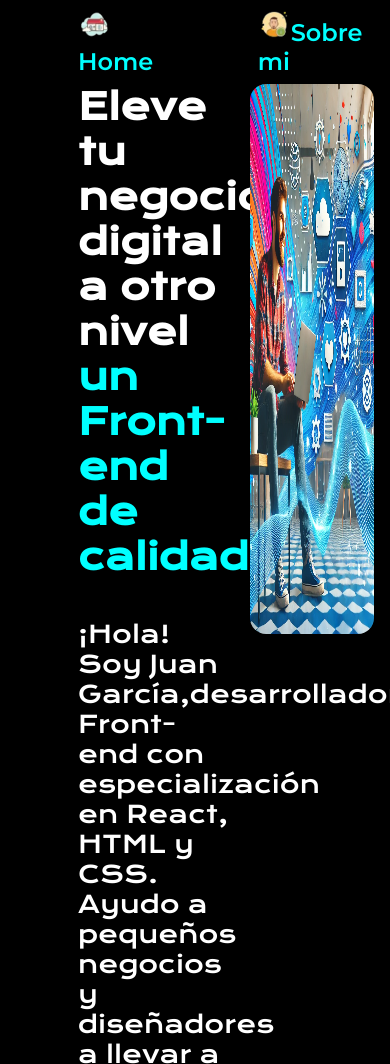
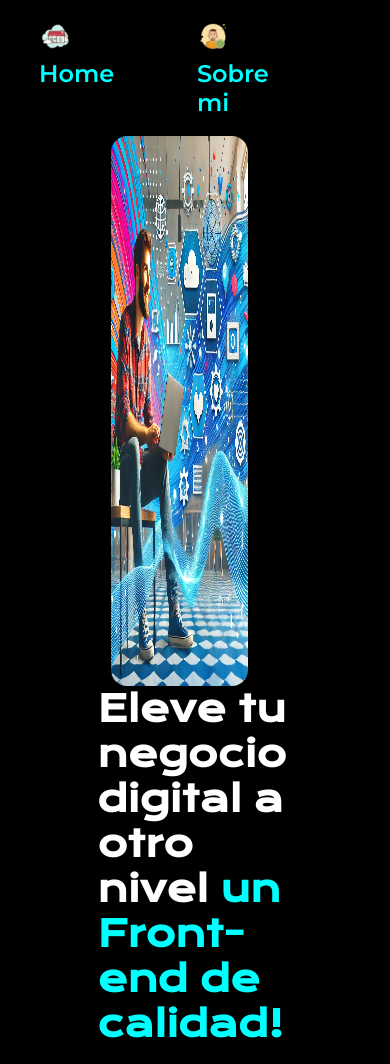
Before and after one commit to alejore97/Portafolio, a plain HTML site: page index.html in a window 390 px wide. Shown: the top 1064 px of the page. Drawn offline with nearby package versions, Linux system fonts and the light colour scheme.

Commit message:
portafolio final

```diff
--- a/style.css
+++ b/style.css
@@ -53,10 +53,8 @@ body{
 
 
         .titulo-principal{
-            color: var(--color-secundario);
             font-family: var(--fuente--krona);
             font-size: 2.25rem;
-            text-align:left
         }
 
         .titulo-destaque {
@@ -64,7 +62,6 @@ body{
         }
 
         .presentacion-texto {
-            color: var(--color-secundario);
             font-family: var(--fuente--krona);
             font-size: 1.5rem;
         }
@@ -129,7 +126,7 @@ body{
         }
 
         .hombre-programando{
-            width: 40%;
+            width: 50%;
             height: 550px;
             top: 235px;
             left: 1030px;
@@ -157,3 +154,36 @@ body{
     font-size: 1.5rem;
     font-weight: 400;
 }
+
+@media (max-width:1200px){
+
+    .header{
+        padding: 5% 23% 0 10%;
+    }
+
+    .header__menu{
+        justify-content: center;
+    }
+
+    .presentacion{
+        flex-direction: column-reverse;
+        padding: 5%;
+    }
+
+    .presentacion-contenido{
+        width: auto;
+    }
+
+    .titulo-principal{
+        width: 150%;
+    }
+
+    .presentacion-texto{
+        width: 150%;
+    }
+
+
+
+
+
+}
```
